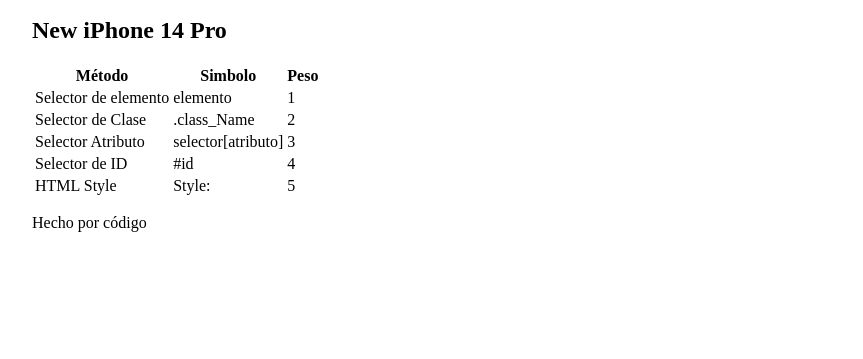
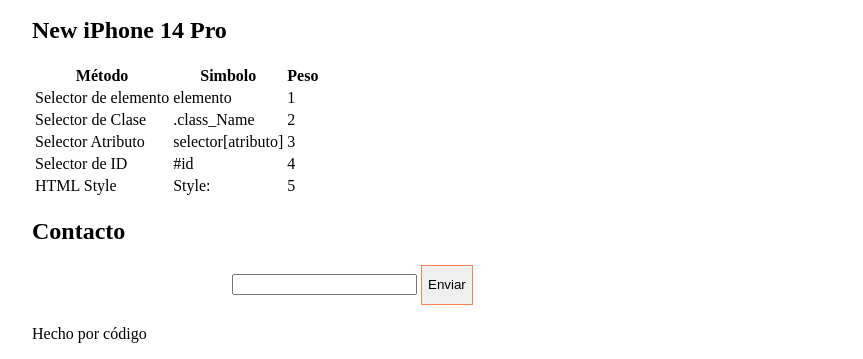
Before and after one commit to jonarj7/CODIGO, a plain HTML site: page index.html in a window 1280 px wide. Shown: the part 674-1033 px from the top of the page, without its empty margins (208-1071 px from the left). Before the commit the page ends 922 px from the top, so only its background shows below. Drawn offline with Linux system fonts and the light colour scheme.

Commit message:
CSS Ejercicios - Hover - Focus

```diff
--- a/css/styles.css
+++ b/css/styles.css
@@ -65,3 +65,30 @@
     padding-right: 20px;
     text-shadow: 2px 2px 5px rgb(143, 243, 225)
 }
+
+.div_form{
+    width: 400px;
+    margin: 20px auto;
+}
+
+/*
+.div_form > form > input{
+height: 40px;
+border: 1px solid coral;
+border-radius: 10px;
+width: 70%;
+font-size: 20px;
+padding-left: 15px;
+outline: none;
+} */
+
+.div_form > form > input:focus{
+border: 2px solid rgb(143, 48, 119);
+height: 50px;
+outline: none;
+}
+
+.div_form > form > button{
+    height: 40px;
+    border: 1px solid coral;
+}
--- a/index.html
+++ b/index.html
@@ -129,6 +129,17 @@
 </table>
 
 
+<section>
+<h2>Contacto</h2>
+
+<div class="div_form">
+    <form action="#">
+<input type="text" name="" id="">
+<button type="submit">Enviar</button>
+</form>
+</div>
+
+</section>
     </main>
 
     <footer>
```
